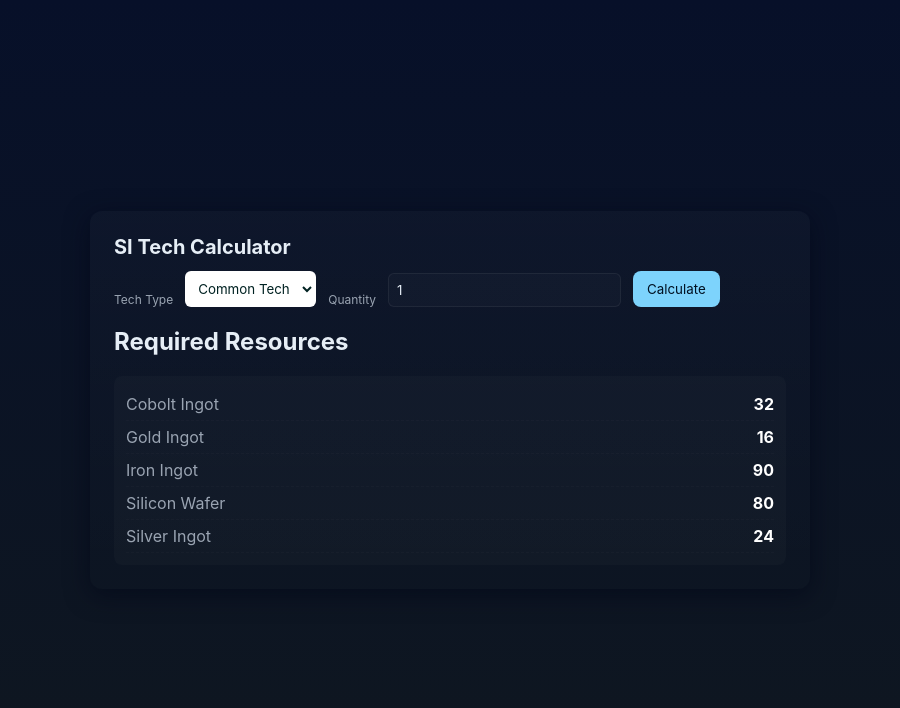
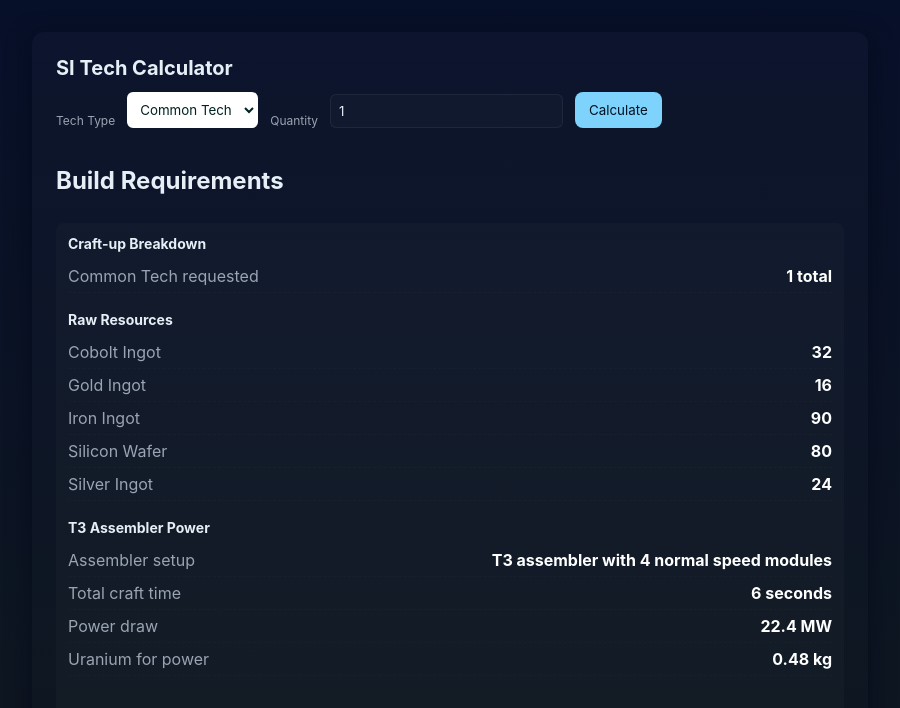
Before and after one commit to Triton0001/SI-Companion, an Electron app: page index.html in a window 900 px wide. Both pictures are taken after a click on the button "Calculate". Drawn offline with Linux system fonts and the light colour scheme.

Commit message:
Initial SI Tech Calculator GitHub Pages site

```diff
--- a/index.html
+++ b/index.html
@@ -26,7 +26,7 @@
     </div>
 
     <section id="results">
-      <h2>Required Resources</h2>
+      <h2>Build Requirements</h2>
       <div id="output"></div>
     </section>
   </main>
--- a/script.js
+++ b/script.js
@@ -1,53 +1,130 @@
 const techDefs = {
   'Common Tech': {
     resources: { 'Iron Ingot': 90, 'Silicon Wafer': 80, 'Cobolt Ingot': 32, 'Silver Ingot': 24, 'Gold Ingot': 16 },
-    components: {}
+    components: {},
+    craftSeconds: 6
   },
   'Rare Tech': {
     resources: { 'Uranium Ingot': 10 },
-    components: { 'Common Tech': 5 }
+    components: { 'Common Tech': 5 },
+    craftSeconds: 10
   },
   'Exotic Tech': {
     resources: { 'Platinum Ingot': 10 },
-    components: { 'Rare Tech': 5 }
+    components: { 'Rare Tech': 5 },
+    craftSeconds: 20
   },
   'Prosonic Tech': {
     resources: { 'Platinum Ingot': 10, 'Iron Ingot': 200, 'Cobolt Ingot': 50, 'Silicon Wafer': 100, 'Magnesium Powder': 1, 'Uranium Ingot': 1 },
-    components: { 'Exotic Tech': 250 }
+    components: { 'Exotic Tech': 250 },
+    craftSeconds: 20
   },
   'Tellurium Tech': {
     resources: { 'Platinum Ingot': 1, 'Gold Ingot': 10, 'Iron Ingot': 250, 'Silver Ingot': 50, 'Uranium Ingot': 10 },
-    components: { 'Prosonic Tech': 2 }
+    components: { 'Prosonic Tech': 2 },
+    craftSeconds: 20
   }
+}
+
+const assembler = {
+  name: 'T3 assembler with 4 normal speed modules',
+  powerMw: 22.4,
+  uraniumGramsPerMwSecond: 3.59
 }
 
 function formatNumber(n){
   return n.toLocaleString(undefined, {maximumFractionDigits: 2})
 }
 
+function formatDuration(seconds) {
+  if (seconds < 60) return `${formatNumber(seconds)} seconds`
+
+  const minutes = seconds / 60
+  if (minutes < 60) return `${formatNumber(minutes)} minutes`
+
+  return `${formatNumber(minutes / 60)} hours`
+}
+
 function calc(techName, qty) {
-  const totals = {}
+  const resources = {}
+  const craftCounts = {}
+  const craftBreakdown = []
 
   function addResource(name, amount) {
-    totals[name] = (totals[name] || 0) + amount
+    resources[name] = (resources[name] || 0) + amount
+  }
+
+  function addCraftCount(name, amount) {
+    craftCounts[name] = (craftCounts[name] || 0) + amount
   }
 
   function expand(name, count) {
     const def = techDefs[name]
     if (!def) return
-    // add direct resources
+
+    addCraftCount(name, count)
+
     for (const [r, a] of Object.entries(def.resources || {})) {
       addResource(r, a * count)
     }
-    // expand components recursively
+
     for (const [comp, cqty] of Object.entries(def.components || {})) {
-      expand(comp, cqty * count)
+      const totalCompQty = cqty * count
+      craftBreakdown.push({
+        name: comp,
+        count: totalCompQty,
+        perParent: cqty,
+        parent: name,
+        parentCount: count
+      })
+      expand(comp, totalCompQty)
     }
   }
 
+  craftBreakdown.push({
+    name: techName,
+    count: qty,
+    requested: true
+  })
+
   expand(techName, qty)
-  // return raw totals
-  return totals
+
+  const craftSeconds = Object.entries(craftCounts).reduce((total, [name, count]) => {
+    return total + (techDefs[name].craftSeconds || 0) * count
+  }, 0)
+  const uraniumGrams = craftSeconds * assembler.powerMw * assembler.uraniumGramsPerMwSecond
+
+  return { resources, craftCounts, craftBreakdown, craftSeconds, uraniumGrams }
+}
+
+function addSection(parent, title, rows) {
+  const section = document.createElement('div')
+  section.className = 'result-section'
+
+  const heading = document.createElement('h3')
+  heading.textContent = title
+  section.appendChild(heading)
+
+  if (rows.length === 0) {
+    const empty = document.createElement('div')
+    empty.className = 'empty'
+    empty.textContent = 'None'
+    section.appendChild(empty)
+  } else {
+    rows.forEach(([label, value]) => {
+      const row = document.createElement('div')
+      row.className = 'res-row'
+      const left = document.createElement('div')
+      left.textContent = label
+      const right = document.createElement('div')
+      right.innerHTML = `<b>${value}</b>`
+      row.appendChild(left)
+      row.appendChild(right)
+      section.appendChild(row)
+    })
+  }
+
+  parent.appendChild(section)
 }
 
 document.getElementById('calc').addEventListener('click', () => {
@@ -55,24 +132,32 @@ document.getElementById('calc').addEventListener('click', () => {
   const qty = Math.max(1, parseInt(document.getElementById('qty').value || '1', 10))
   const out = document.getElementById('output')
   out.innerHTML = ''
-  const totals = calc(tech, qty)
-  if (Object.keys(totals).length === 0) {
+  const result = calc(tech, qty)
+  if (Object.keys(result.resources).length === 0) {
     out.textContent = 'No resources required.'
     return
   }
   const frag = document.createDocumentFragment()
-  Object.entries(totals).sort().forEach(([k,v]) => {
-    const row = document.createElement('div')
-    row.className = 'res-row'
-    const left = document.createElement('div')
-    left.textContent = k
-    const right = document.createElement('div')
-    right.innerHTML = `<b>${formatNumber(v)}</b>`
-    row.appendChild(left)
-    row.appendChild(right)
-    frag.appendChild(row)
-  })
 
+  addSection(frag, 'Craft-up Breakdown', result.craftBreakdown.map(item => {
+    if (item.requested) return [`${item.name} requested`, `${formatNumber(item.count)} total`]
+
+    return [
+      `${item.name} (${formatNumber(item.perParent)} per ${item.parent})`,
+      `${formatNumber(item.count)} total for ${formatNumber(item.parentCount)} ${item.parent}`
+    ]
+  }))
+
+  addSection(frag, 'Raw Resources', Object.entries(result.resources)
+    .sort(([a], [b]) => a.localeCompare(b))
+    .map(([name, amount]) => [name, formatNumber(amount)]))
+
+  addSection(frag, 'T3 Assembler Power', [
+    ['Assembler setup', assembler.name],
+    ['Total craft time', formatDuration(result.craftSeconds)],
+    ['Power draw', `${formatNumber(assembler.powerMw)} MW`],
+    ['Uranium for power', `${formatNumber(result.uraniumGrams / 1000)} kg`]
+  ])
 
   out.appendChild(frag)
 })
--- a/styles.css
+++ b/styles.css
@@ -1,8 +1,8 @@
 :root{--bg:#0f1720;--card:#0b1220;--muted:#9aa4b2;--accent:#7dd3fc}
 *{box-sizing:border-box;font-family:Inter,Segoe UI,Roboto,Arial,sans-serif}
 html,body{height:100%}
-body{margin:0;background:linear-gradient(180deg,#071029 0%,#0f1720 100%);color:#e6eef6;display:flex;align-items:center;justify-content:center;padding:32px}
-main{width:720px;background:linear-gradient(180deg,rgba(255,255,255,0.02),transparent);padding:24px;border-radius:12px;box-shadow:0 6px 24px rgba(2,6,23,0.6)}
+body{margin:0;background:linear-gradient(180deg,#071029 0%,#0f1720 100%);color:#e6eef6;padding:32px}
+main{width:100%;min-height:calc(100vh - 64px);background:linear-gradient(180deg,rgba(255,255,255,0.02),transparent);padding:24px;border-radius:12px;box-shadow:0 6px 24px rgba(2,6,23,0.6);display:flex;flex-direction:column}
 h1{margin:0 0 12px;font-size:20px}
 .controls{display:flex;gap:12px;align-items:end;flex-wrap:wrap}
 .controls label{font-size:12px;color:var(--muted)}
@@ -10,7 +10,11 @@ h1{margin:0 0 12px;font-size:20px}
 .controls select{background:#fff;color:#022;}
 .controls select option{color:#022}
 button{background:var(--accent);border:none;padding:10px 14px;border-radius:8px;color:#012;cursor:pointer}
-#results{margin-top:18px}
-#output{margin-top:8px;background:rgba(255,255,255,0.02);padding:12px;border-radius:8px;color:var(--muted);max-height:360px;overflow:auto}
+#results{margin-top:18px;display:flex;flex:1;min-height:0;flex-direction:column}
+#output{margin-top:8px;background:rgba(255,255,255,0.02);padding:12px;border-radius:8px;color:var(--muted);flex:1;min-height:240px;overflow:auto}
+.result-section{margin-bottom:18px}
+.result-section:last-child{margin-bottom:0}
+.result-section h3{margin:0 0 8px;font-size:14px;color:#e6eef6}
 .res-row{display:flex;justify-content:space-between;padding:6px 0;border-bottom:1px dashed rgba(255,255,255,0.02)}
 .res-row b{color:#fff}
+.empty{padding:6px 0}
```
Also changed, not shown: .github/workflows/pages.yml (added), README.md.
